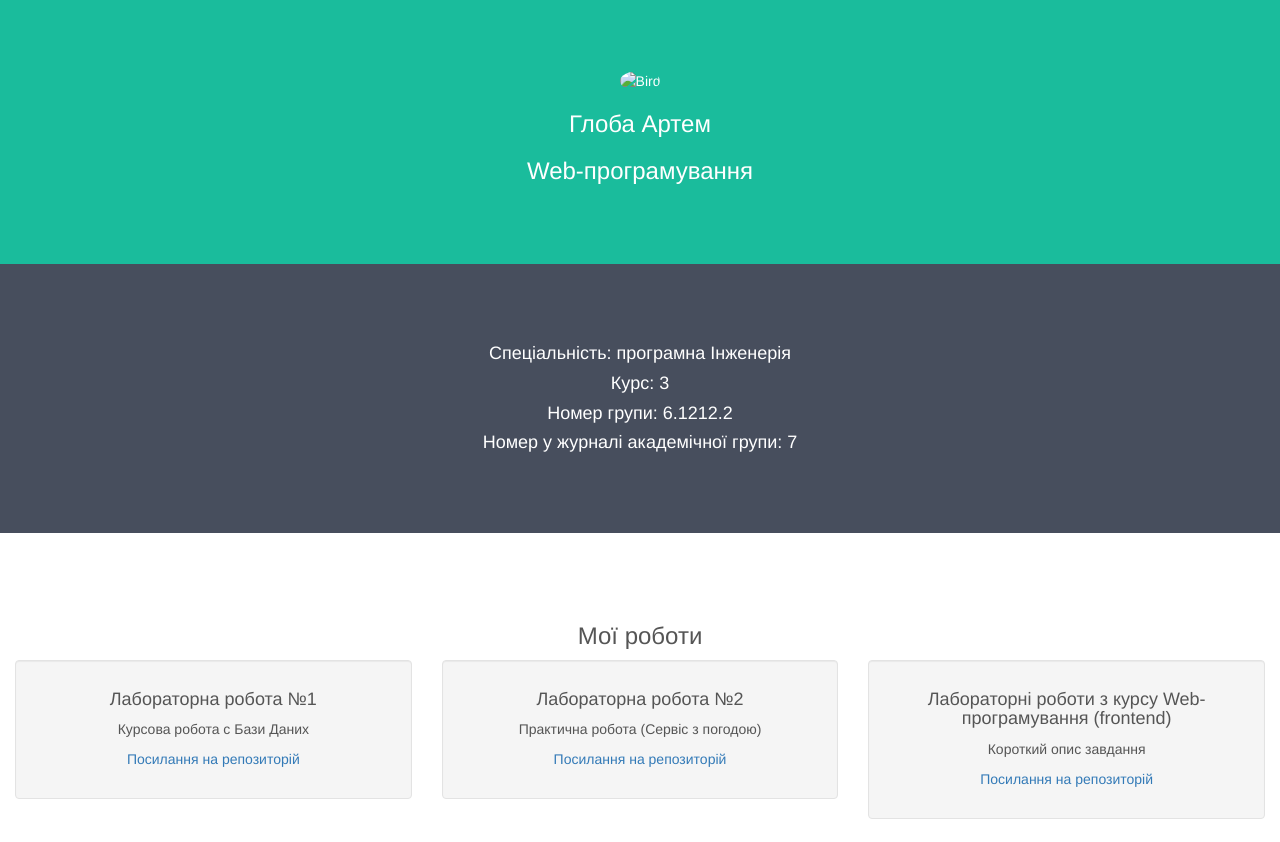
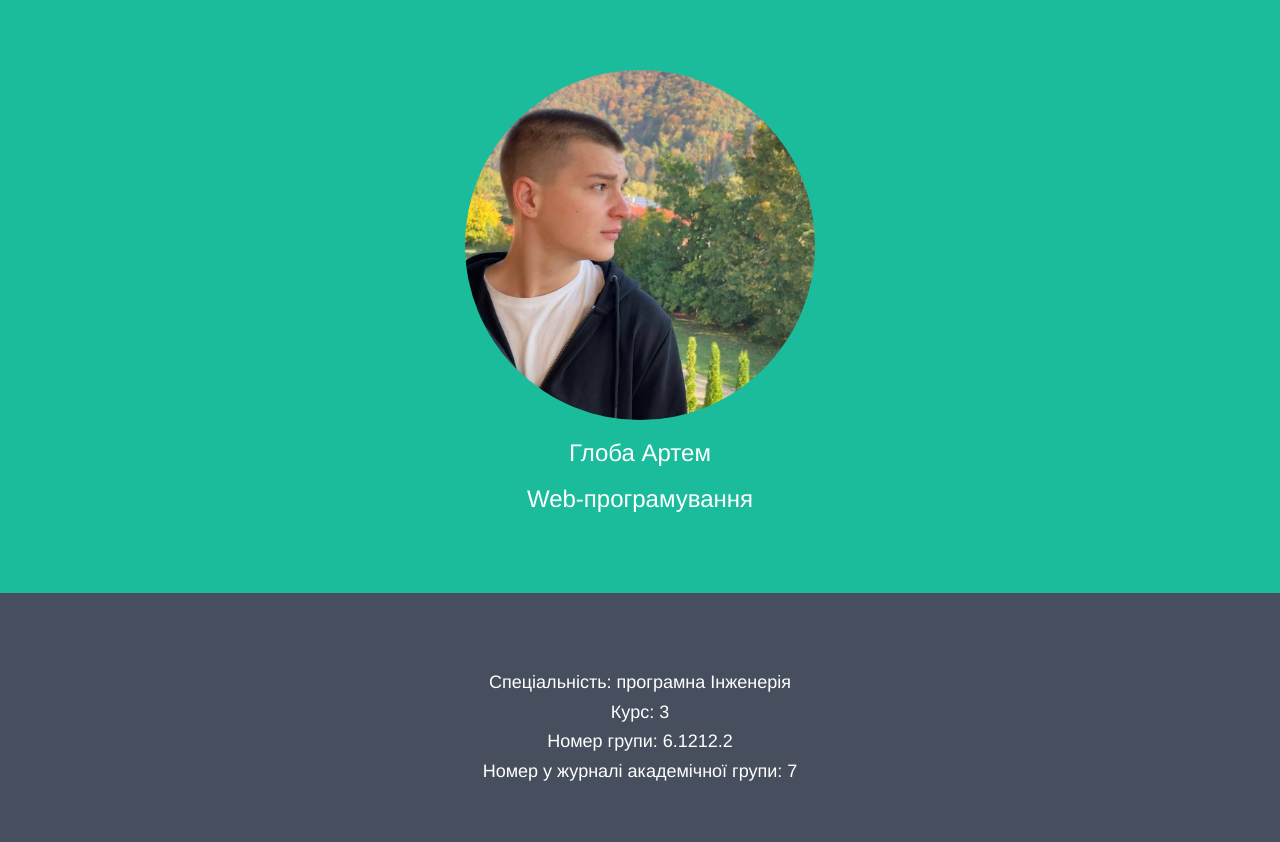
Before and after one commit to ArtyomHloba/docker_web_prog, a plain HTML site: page index.html in a window 1280 px wide. Shown: the top 842 px of the page. Drawn offline with nearby package versions, Linux system fonts and the light colour scheme.

Commit message:
Fix image

```diff
--- a/index.html
+++ b/index.html
@@ -33,7 +33,7 @@
 <body>
 
 <div class="container-fluid bg-1 text-center">
-  <img src="./src/me.jpg" class="img-circle" alt="Bird" title="Ваше реальне фото (обов'язково)" width="350" height="350">
+  <img src="./me.jpg" class="img-circle" alt="Bird" title="Ваше реальне фото (обов'язково)" width="350" height="350">
   <h3>Глоба Артем</h3>
   <h3>Web-програмування</h3>
 </div>
```
